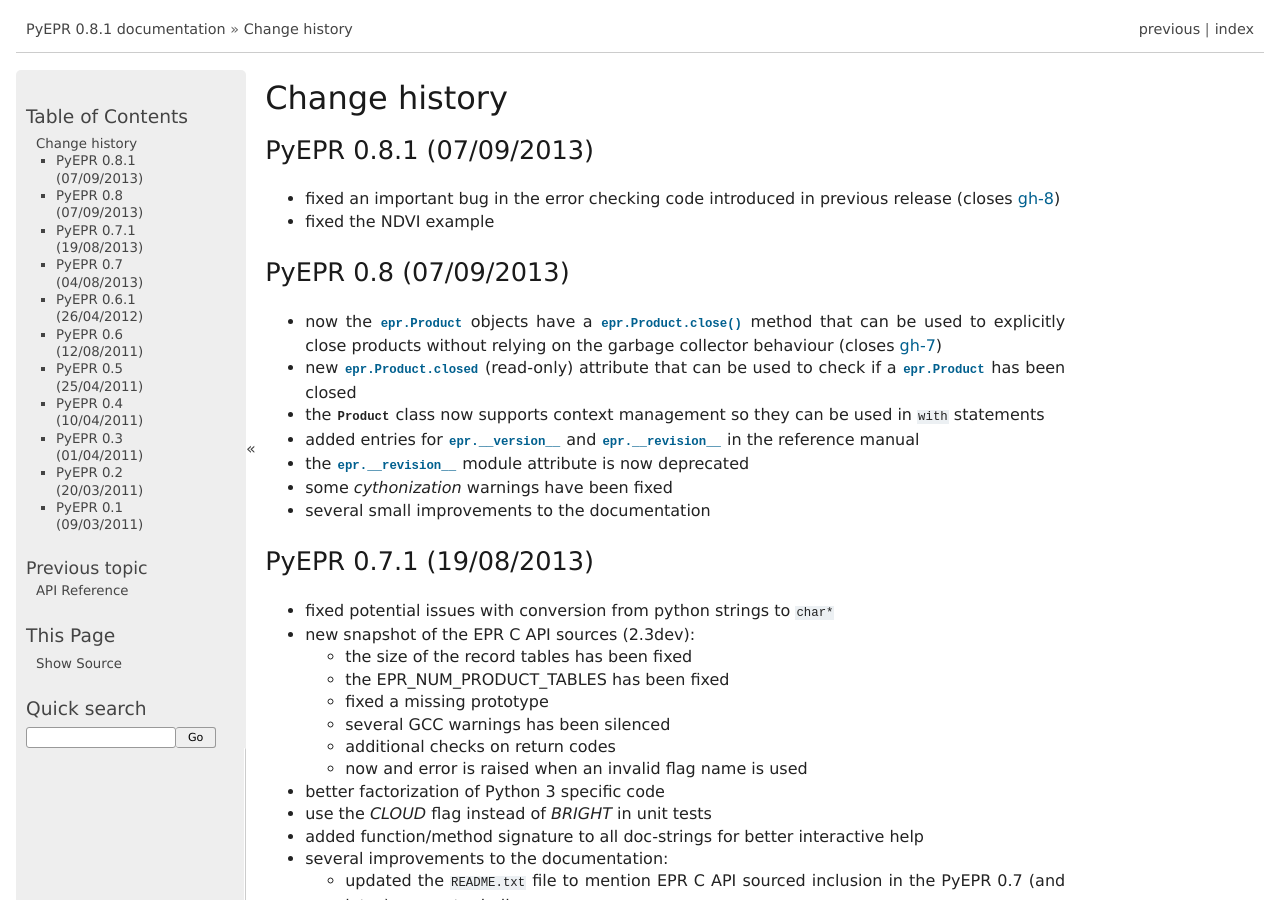
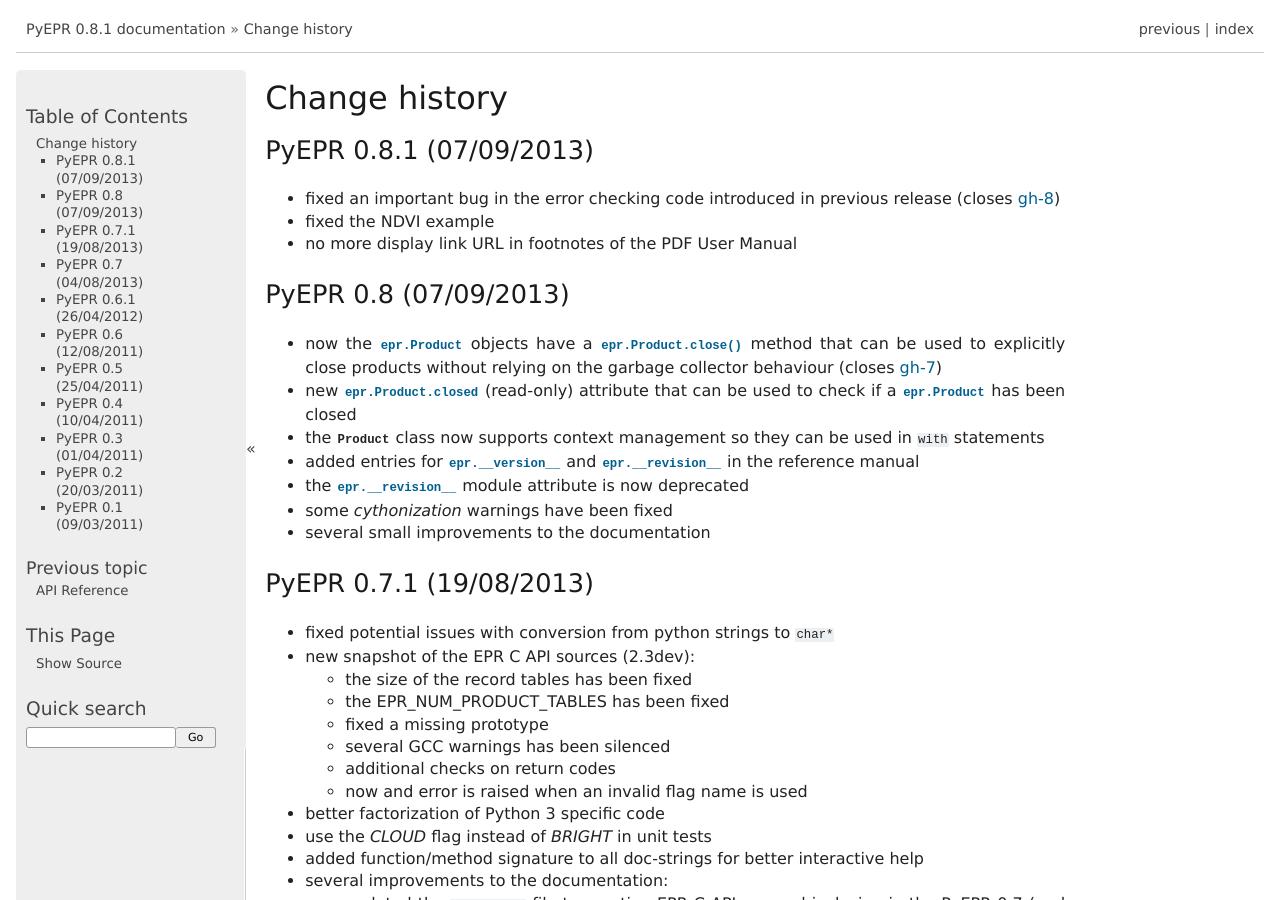
Before and after one commit to avalentino/pyepr, a Sphinx documentation site: the page built from doc/NEWS.txt, in a window 1280 px wide and 900 px high. Built offline with Sphinx 7.4.7, drawn with Linux system fonts in a browser that asks for light colours; formulas are drawn with MathJax 3.

Commit message:
No more display link URL in footnotes of the PDF User Manual

```diff
--- a/doc/NEWS.txt
+++ b/doc/NEWS.txt
@@ -8,6 +8,7 @@
 * fixed an important bug in the error checking code introduced in previous
   release (closes :issue:`8`)
 * fixed the NDVI example
+* no more display link URL in footnotes of the PDF User Manual
 
 
 PyEPR 0.8 (07/09/2013)
--- a/doc/conf.py
+++ b/doc/conf.py
@@ -245,7 +245,7 @@
 #latex_show_pagerefs = False
 
 # If true, show URL addresses after external links.
-latex_show_urls = 'footnote'
+#latex_show_urls = 'footnote'
 
 # Documents to append as an appendix to all manuals.
 #latex_appendices = []
```
